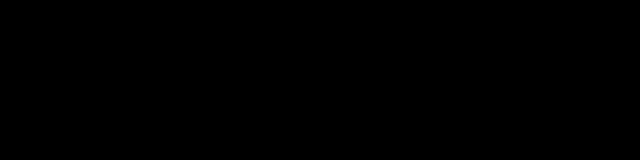
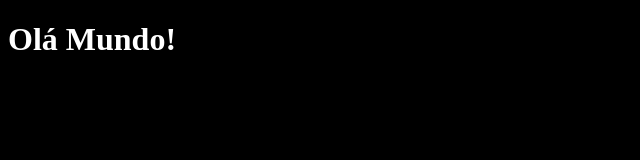
Before and after one commit to yurixf/projeto-social, a plain HTML site: page index.html in a window 1280 px wide. Shown: the whole page, without its empty margins (0-640 px from the left). Drawn offline with Linux system fonts and the light colour scheme.

Commit message:
Adicionado h1

```diff
--- a/css/style.css
+++ b/css/style.css
@@ -1,6 +1,6 @@
 body{
-    background-color: black;
-
+    background-color: #000000;
+    color: white;
 }
 
 section#imagem{
--- a/index.html
+++ b/index.html
@@ -9,6 +9,7 @@
     <link rel="stylesheet" href="css/style.css">
 </head>
 <body>
+    <h1>Olá Mundo!</h1>
     <section id="img"></section>
 </body>
 </html>
```
